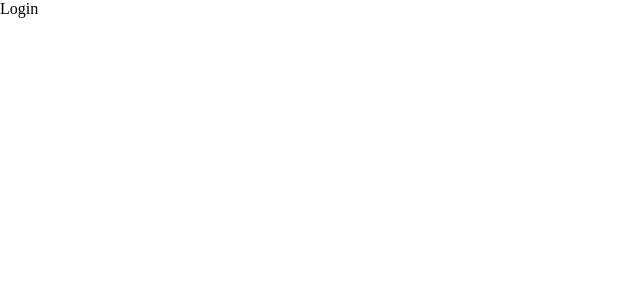
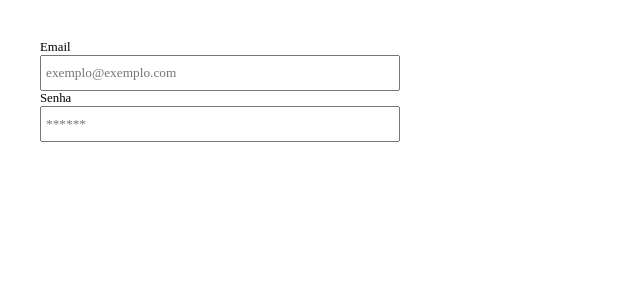
Before and after one commit to naveteam/vue-boilerplate, a Vue app: page /login in a window 1280 px wide. Shown: the top 300 px of the page, without its empty margins (0-640 px from the left). Built offline with nearby package versions, Linux system fonts and the light colour scheme.

Commit message:
feat: 🎸 start building login route, modify components

```diff
--- a/src/App.vue
+++ b/src/App.vue
@@ -60,6 +60,9 @@ export default {
   }
 
   .input-container {
+    display: flex;
+    flex-direction: column;
+    align-items: flex-start;
 
     .label {
       font-size: 0.8em;
--- a/src/main.js
+++ b/src/main.js
@@ -16,7 +16,7 @@ const router = new VueRouter({
   routes: [
     {
       path: '/',
-      redirect: '/home'
+      redirect: '/login'
     },
     {
       path: '/home',
@@ -54,16 +54,15 @@ Vue.component('Container', { template: `<div class="column container"><slot /></
 Vue.component('Link', { props: ['href', 'text', 'target'], template: `<a :href="href" :target="target">{{ text }}</a>`})
 Vue.component('Loader', { template: `<p><slot>carregando...</slot></p>`})
 Vue.component('Picture', { props: ['src', 'alt'], template: `<div><img class="image" :src="src" :alt="alt"></div>`})
-Vue.component('Input',
-{
-  props: ['label', 'placeholder'],
+Vue.component('Input', { props: ['label', 'placeholder', 'type'],
   template: `
-  <Column class="input-container">
-    <Typography class="label">{{label}}</Typography>
-    <input :placeholder="placeholder"></input>
-  </Column>
-  `
-})
+    <Column class="input-container">
+      <Typography class="label">{{label}}</Typography>
+      <input :placeholder="placeholder" :type="type" />
+    </Column>
+    `
+  }
+)
 
 new Vue({
   router,
--- a/src/routes/Home/Home.vue
+++ b/src/routes/Home/Home.vue
@@ -1,16 +1,8 @@
 <template>
     <Container>
-        <Typography>Typography</Typography>
-        <Typography>Container</Typography>
-        <Typography>Column</Typography>
-        <Typography>Row</Typography>
-        <Button>Button</Button>
-        <Link href="https://nave.rs" text="Link" target="_blank"/>
-        <Row>
-            <Loader />
-        </Row>
-        <Picture src="https://via.placeholder.com/300"/>
-        <Input placeholder="Placeholder" label="Label"/>
+        <Typography>
+            Home
+        </Typography>
     </Container>
 </template>
 
--- a/src/routes/Login/Login.vue
+++ b/src/routes/Login/Login.vue
@@ -1,5 +1,10 @@
 <template>
-    <div>Login</div>
+    <Container>
+        <Column>
+            <Input label="Email" placeholder="exemplo@exemplo.com" type="email"/>
+            <Input label="Senha" placeholder="******" type="password"/>
+        </Column>
+    </Container>
 </template>
 
 <script>
```
